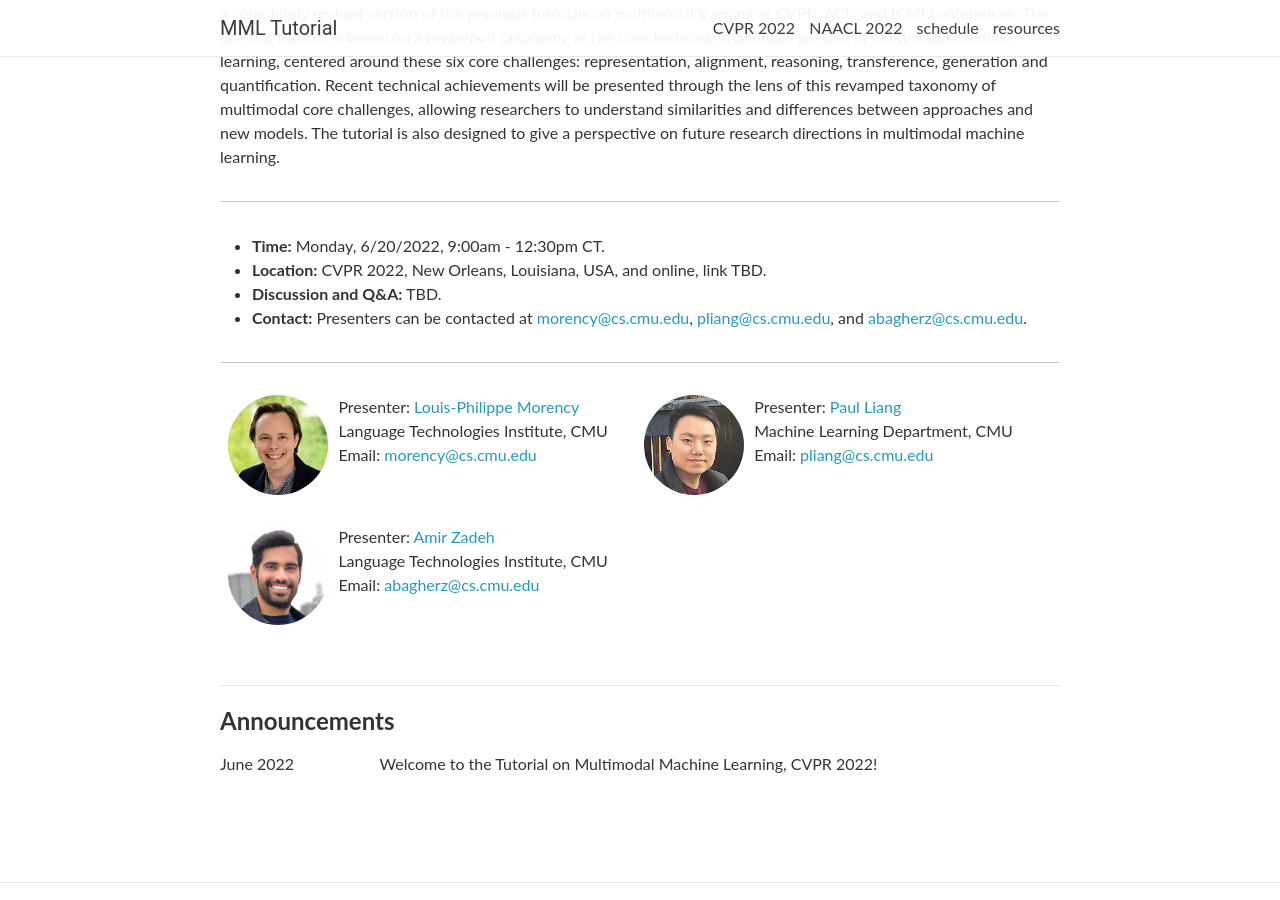
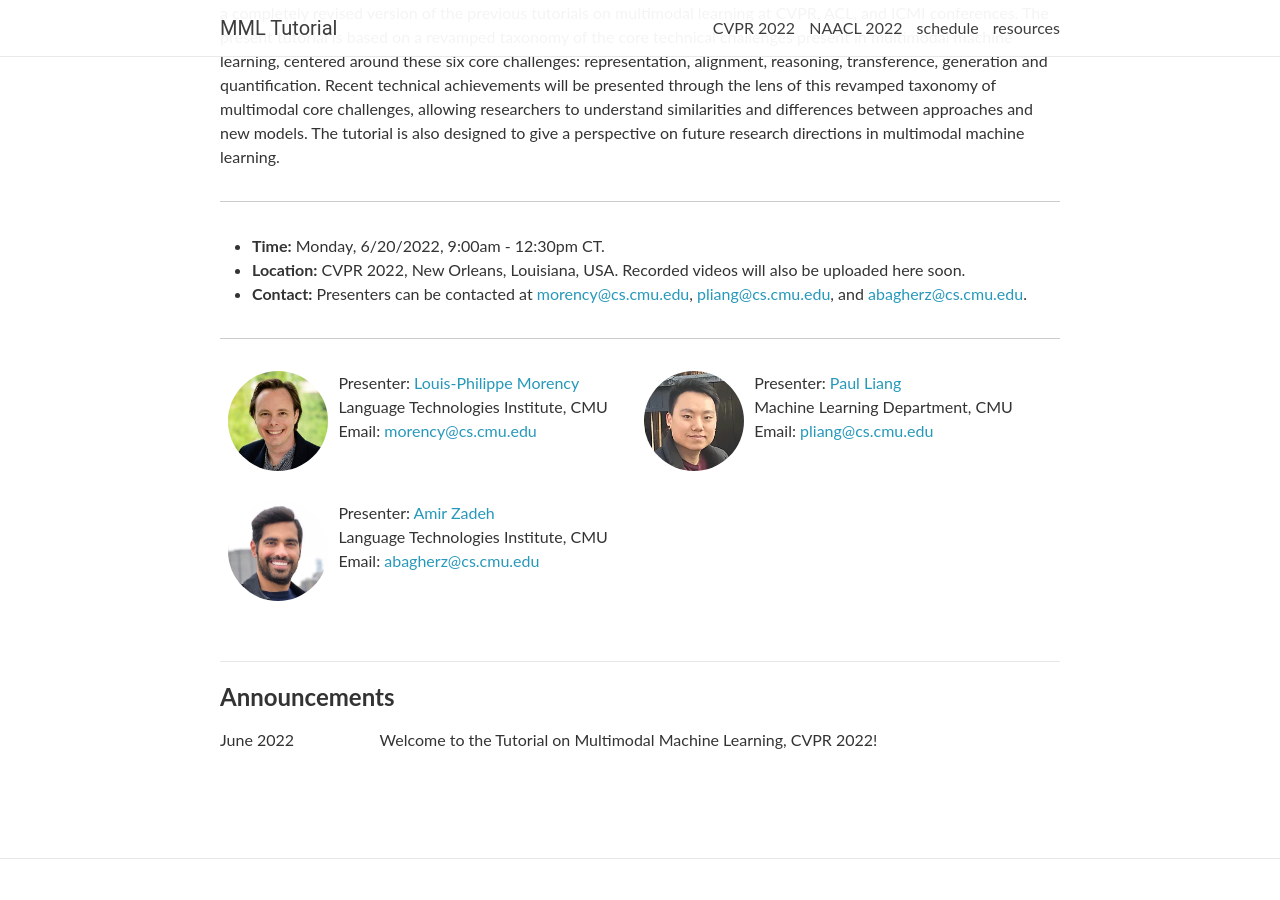
Before and after one commit to CMU-MultiComp-Lab/mmml-tutorial, a Jekyll site: the page cvpr2022/index.html, which Jekyll copies as it is, in a window 1280 px wide and 900 px high, scrolled down 480 px. Built offline with Jekyll 4.4.1, drawn with Linux system fonts in a browser that asks for light colours; nearby versions of some CDN libraries; comment, search, counter and statistics services are not loaded.

Commit message:
Update index.html

```diff
--- a/cvpr2022/index.html
+++ b/cvpr2022/index.html
@@ -91,8 +91,7 @@
 
 <ul>
   <li><strong>Time:</strong> Monday, 6/20/2022, 9:00am - 12:30pm CT. </li>
-  <li><strong>Location:</strong> CVPR 2022, New Orleans, Louisiana, USA, and online, link TBD.</li>
-  <li><strong>Discussion and Q&A:</strong> TBD. </li>
+  <li><strong>Location:</strong> CVPR 2022, New Orleans, Louisiana, USA. Recorded videos will also be uploaded here soon.</li>
   <li><strong>Contact:</strong> Presenters can be contacted at <a href="mailto:morency@cs.cmu.edu" target="_blank">morency@cs.cmu.edu</a>, <a href="mailto:pliang@cs.cmu.edu" target="_blank">pliang@cs.cmu.edu</a>, and <a href="mailto:abagherz@cs.cmu.edu" target="_blank">abagherz@cs.cmu.edu</a>. </li>
 </ul>
 
```
